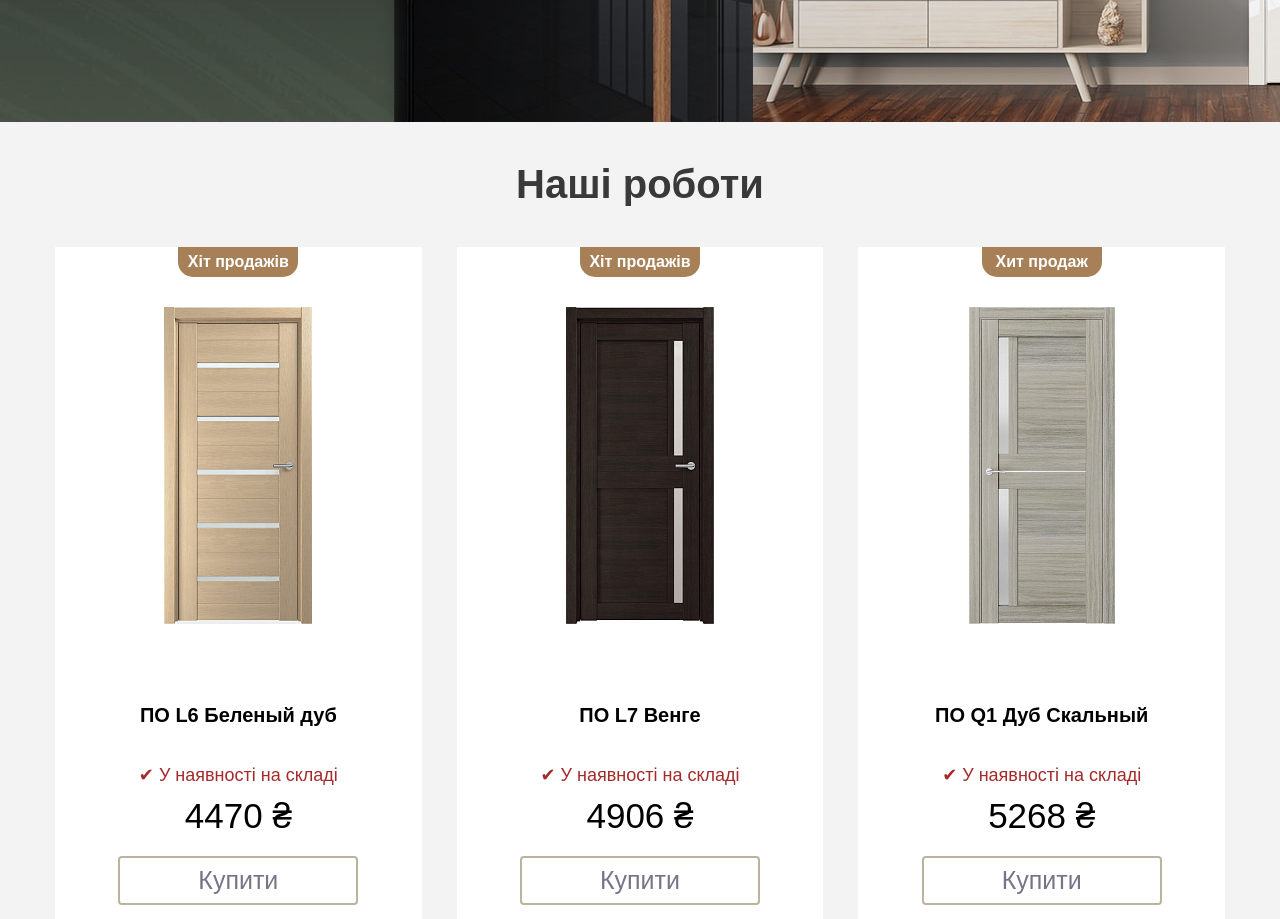
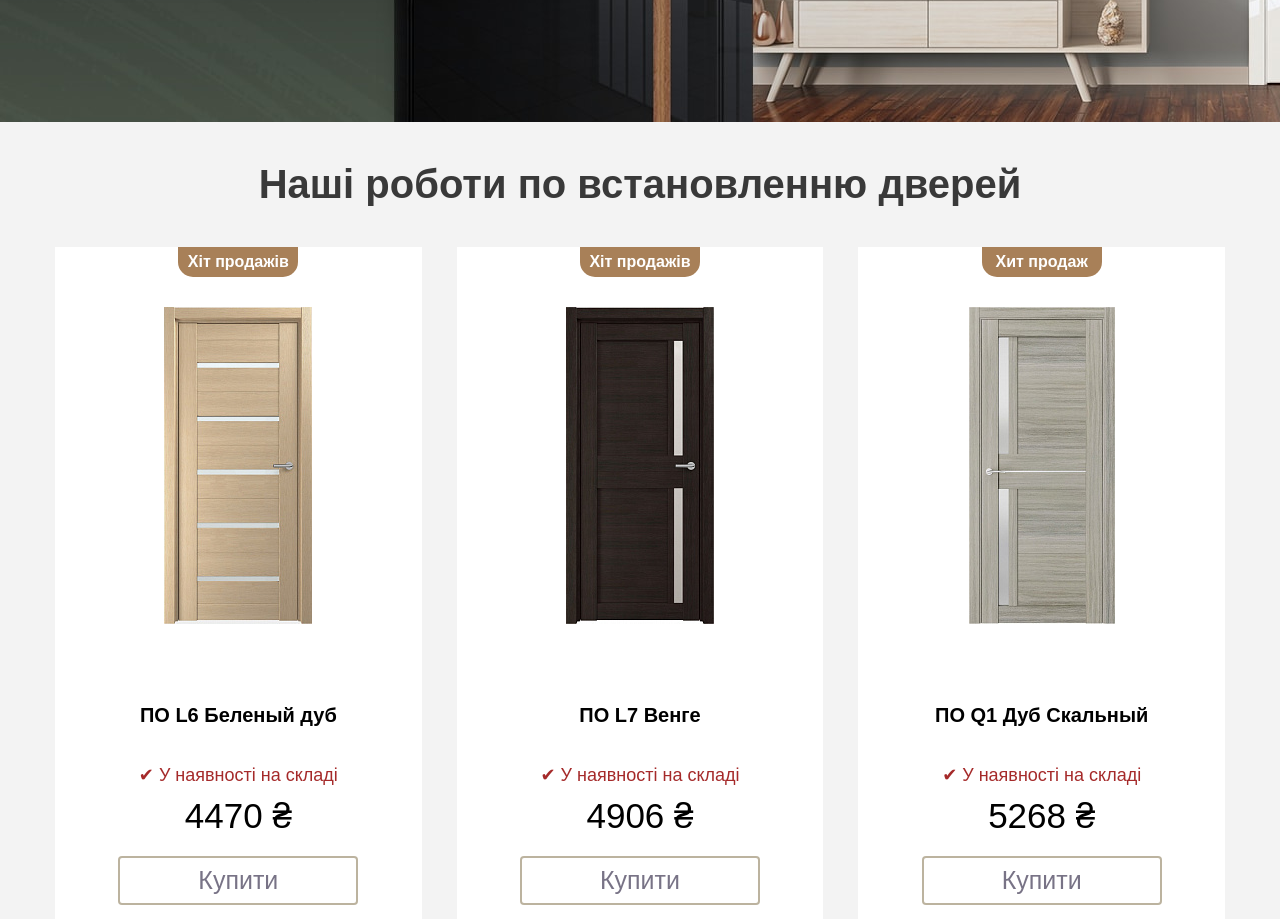
Before and after one commit to googlove/DoorsTime, a plain HTML site: page index.html in a window 1280 px wide. Shown: the part 1628-2547 px from the top of the page. Drawn offline with Linux system fonts and the light colour scheme.

Commit message:
new text

```diff
--- a/index.html
+++ b/index.html
@@ -194,7 +194,7 @@
       <section class="popular-poducts" id="Popular">
         <h2 class="visually-hidden">Популярні товари</h2>
         <div class="popular-poducts__container-fixed">
-          <h2 class="popular-poducts__title">Наші роботи</h2>
+          <h2 class="popular-poducts__title">Наші роботи по встановленню дверей</h2>
           <div class="popular-poducts__grid-box catalog">
 
             <div class="popular-poducts__grid-item catalog-item">
```
